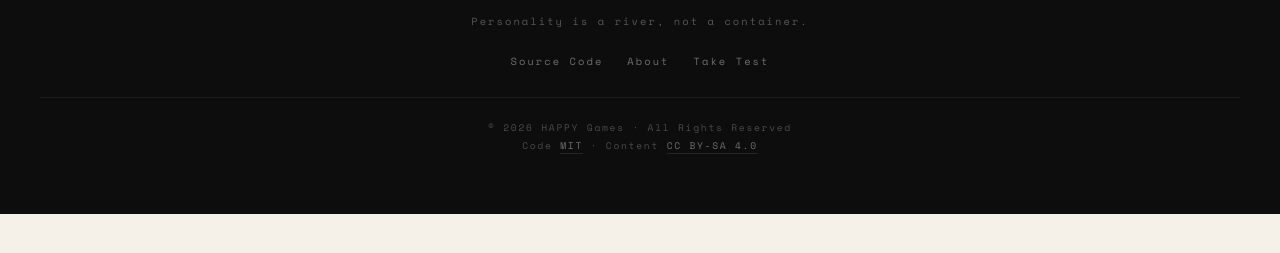
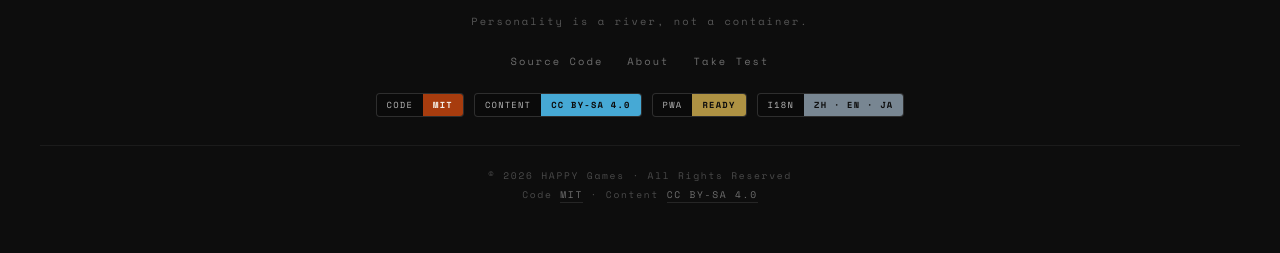
Before and after one commit to ZHANGYUEMIN/FLUX, a plain HTML site: page index.html in a window 1280 px wide. Shown: the part 4426-4679 px from the top of the page. Before the commit the page ends 4640 px from the top, so only its background shows below. Drawn offline with nearby package versions, Linux system fonts and the light colour scheme.

Commit message:
feat(footer): add MIT / CC BY-SA / PWA / i18n badges; fix README badge URLs
Co-authored-by: Cursor <cursoragent@cursor.com>

```diff
--- a/index.html
+++ b/index.html
@@ -1052,6 +1052,51 @@
     padding-bottom: 1px;
   }
   footer .footer-meta a:hover { color: var(--glow); border-color: var(--glow); }
+  footer .license-badges {
+    display: inline-flex;
+    flex-wrap: wrap;
+    gap: 10px;
+    margin-top: 24px;
+    justify-content: center;
+  }
+  footer .license-badges a {
+    display: inline-flex;
+    align-items: stretch;
+    border: 1px solid rgba(255,255,255,0.12);
+    border-radius: 4px;
+    overflow: hidden;
+    text-decoration: none;
+    font-family: 'Space Mono', monospace;
+    font-size: 0.55rem;
+    letter-spacing: 0.14em;
+    line-height: 1;
+    transition: border-color 0.25s, transform 0.25s;
+    background: rgba(255,255,255,0.02);
+  }
+  footer .license-badges a:hover {
+    border-color: var(--glow);
+    transform: translateY(-1px);
+  }
+  footer .license-badges .badge-key {
+    padding: 7px 10px;
+    background: rgba(0,0,0,0.4);
+    color: rgba(255,255,255,0.7);
+  }
+  footer .license-badges .badge-val {
+    padding: 7px 10px;
+    color: var(--paper);
+    font-weight: 700;
+  }
+  footer .license-badges .b-mit .badge-val { background: rgba(193,68,14,0.85); }
+  footer .license-badges .b-cc .badge-val  { background: rgba(79,195,247,0.85); color: var(--ink); }
+  footer .license-badges .b-pwa .badge-val { background: rgba(201,168,76,0.85); color: var(--ink); }
+  footer .license-badges .b-i18n .badge-val{ background: rgba(138,155,168,0.85); color: var(--ink); }
+  @media (max-width: 600px) {
+    footer .license-badges { gap: 8px; margin-top: 18px; }
+    footer .license-badges a { font-size: 0.5rem; }
+    footer .license-badges .badge-key,
+    footer .license-badges .badge-val { padding: 6px 9px; }
+  }
 
   @keyframes fadeUp {
     from { opacity: 0; transform: translateY(24px); }
@@ -1409,6 +1454,20 @@
     <a href="#intro" data-i18n="footer.linkAbout">关于</a>
     <a href="#quiz" data-i18n="footer.linkStart">开始测试</a>
   </div>
+  <div class="license-badges" aria-label="Project licenses and tech badges">
+    <a class="b-mit" href="https://opensource.org/licenses/MIT" target="_blank" rel="noopener" title="MIT License — code">
+      <span class="badge-key">CODE</span><span class="badge-val">MIT</span>
+    </a>
+    <a class="b-cc" href="https://creativecommons.org/licenses/by-sa/4.0/" target="_blank" rel="noopener" title="Creative Commons BY-SA 4.0 — content">
+      <span class="badge-key">CONTENT</span><span class="badge-val">CC BY-SA 4.0</span>
+    </a>
+    <a class="b-pwa" href="https://github.com/ZHANGYUEMIN/FLUX#readme" target="_blank" rel="noopener" title="Progressive Web App ready">
+      <span class="badge-key">PWA</span><span class="badge-val">READY</span>
+    </a>
+    <a class="b-i18n" href="https://github.com/ZHANGYUEMIN/FLUX#readme" target="_blank" rel="noopener" title="Internationalization">
+      <span class="badge-key">I18N</span><span class="badge-val">ZH · EN · JA</span>
+    </a>
+  </div>
   <div class="footer-meta">
     <span data-i18n="footer.copyright">© 2026 HAPPY Games · All Rights Reserved</span>
     <br>
--- a/sw.js
+++ b/sw.js
@@ -1,5 +1,5 @@
 /* FLUX · minimal offline shell — caches core assets on install */
-const CACHE_NAME = 'flux-shell-v4';
+const CACHE_NAME = 'flux-shell-v5';
 const PRECACHE = ['./', './index.html', './manifest.json', './icon.svg'];
 
 self.addEventListener('install', (event) => {
```
Also changed, not shown: 1 other file.
